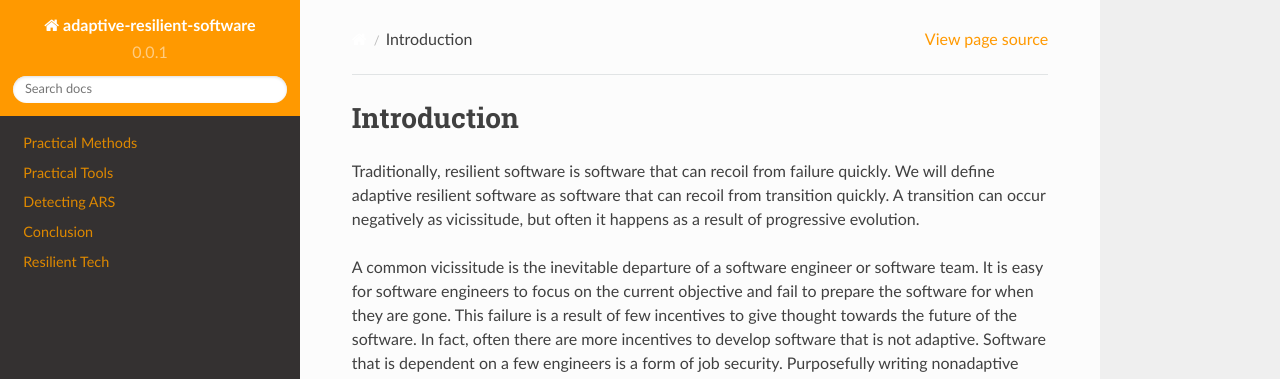
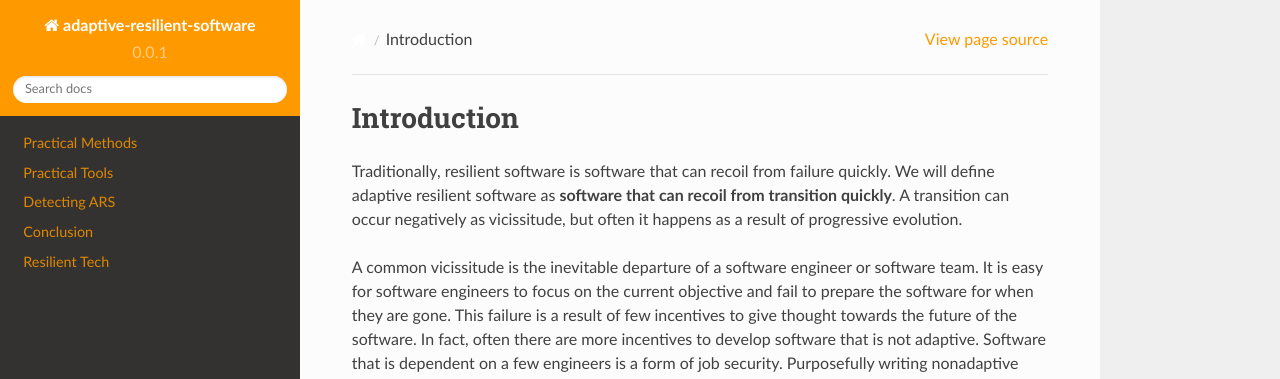
Before and after one commit to clayrisser/adaptive-resilient-software, a Sphinx documentation site: the page built from docs/index.md, in a window 1280 px wide and 1154 px high. Shown: the top 379 px of the window. Built offline with Sphinx 7.4.7 and the Read the Docs theme 2.0.0, drawn with Linux system fonts in a browser that asks for light colours.

```diff
--- a/docs/index.md
+++ b/docs/index.md
@@ -1,8 +1,8 @@
 # Introduction
 
 Traditionally, resilient software is software that can recoil from failure
-quickly. We will define adaptive resilient software as software that can recoil
-from transition quickly. A transition can occur negatively as vicissitude, but
+quickly. We will define adaptive resilient software as **software that can recoil
+from transition quickly**. A transition can occur negatively as vicissitude, but
 often it happens as a result of progressive evolution.
 
 A common vicissitude is the inevitable departure of a software engineer or
```
